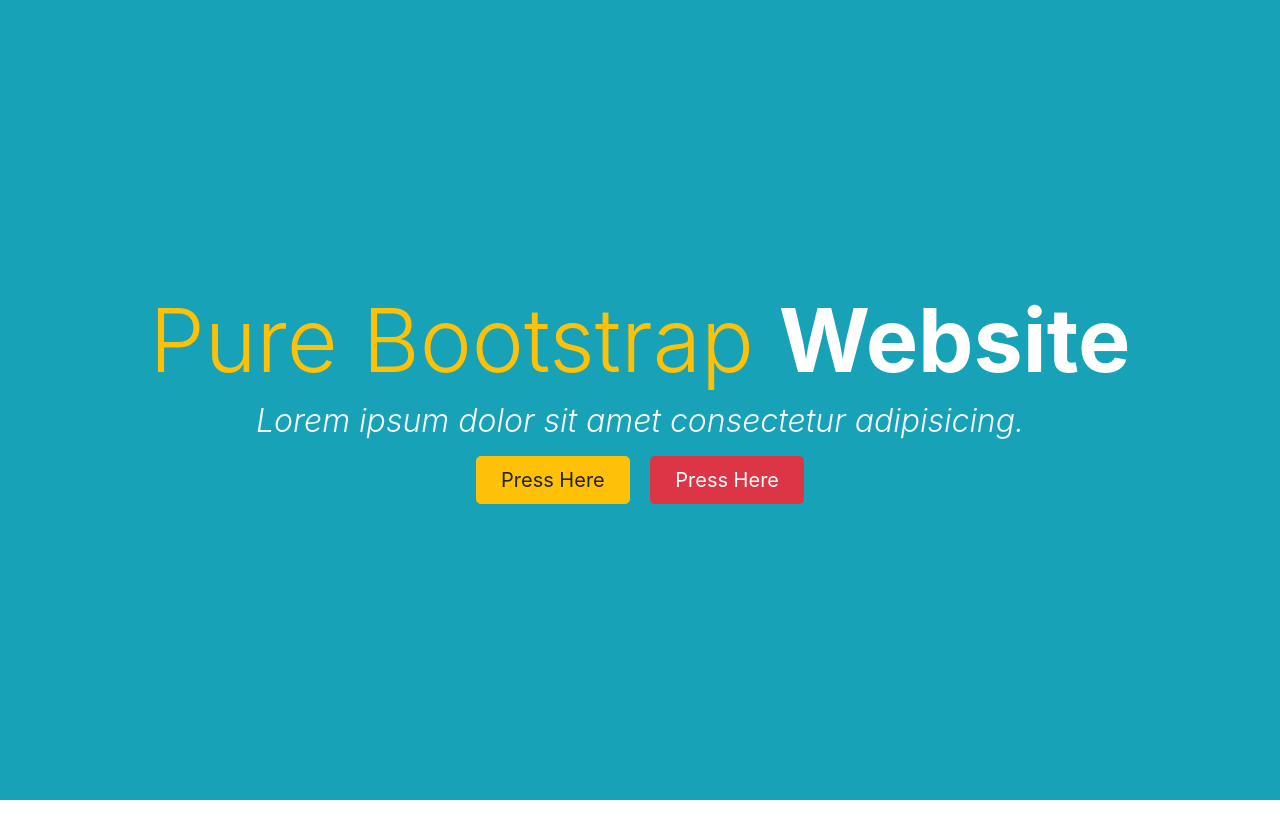
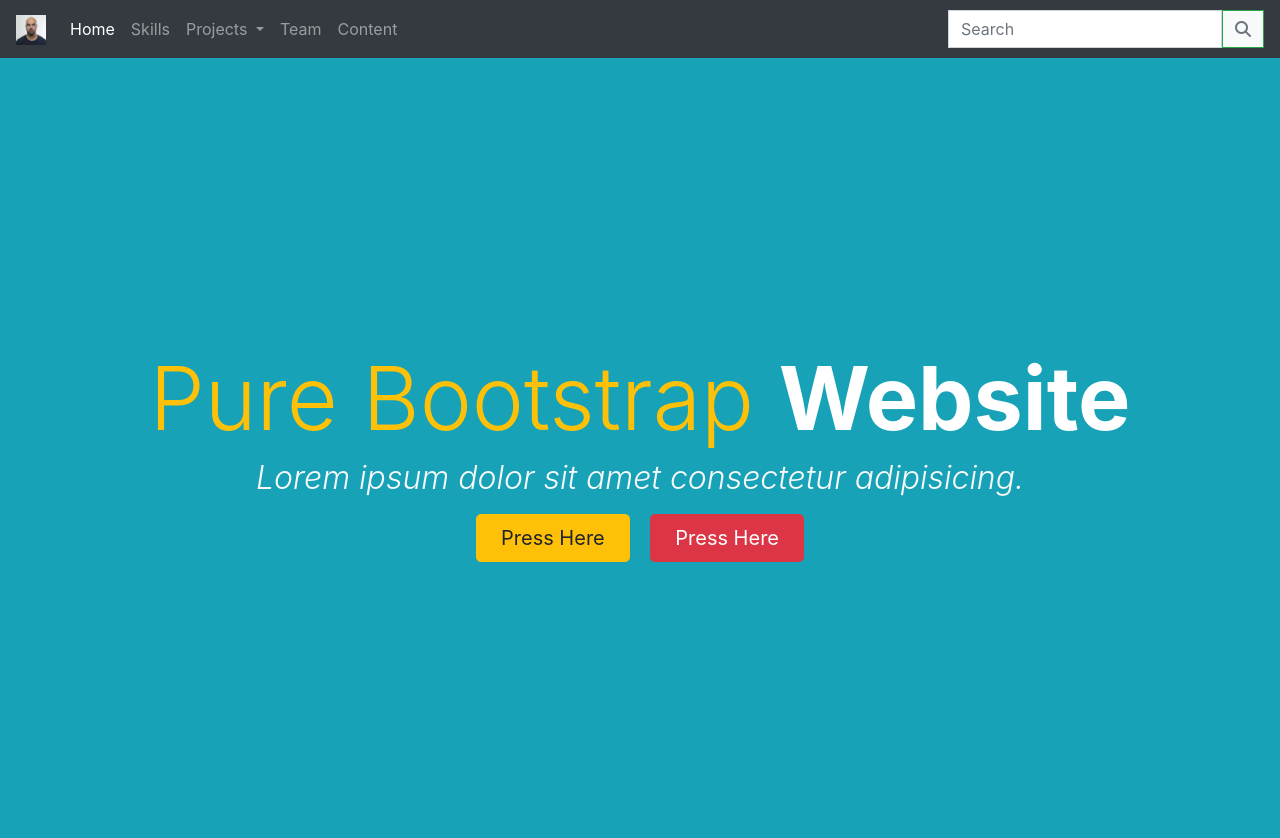
Before and after one commit to neki88/Bootstrap-project, a plain HTML site: page index.html in a window 1280 px wide. Before the commit the page ends 800 px from the top, so only its background shows below. Drawn offline with nearby package versions, Linux system fonts and the light colour scheme.

Commit message:
nav first

```diff
--- a/index.html
+++ b/index.html
@@ -7,10 +7,49 @@
 
     <!-- Bootstrap CSS -->
     <link rel="stylesheet" href="https://cdn.jsdelivr.net/npm/bootstrap@4.6.0/dist/css/bootstrap.min.css" integrity="sha384-B0vP5xmATw1+K9KRQjQERJvTumQW0nPEzvF6L/Z6nronJ3oUOFUFpCjEUQouq2+l" crossorigin="anonymous">
-
+    <script src="https://kit.fontawesome.com/1f4a0f7de8.js" crossorigin="anonymous"></script>
     <title>Bootstrap Pure</title>
   </head>
   <body>
+    <nav class="navbar navbar-expand-lg navbar-dark bg-dark">
+      <a class="navbar-brand" href="#"><img src="/images/ttt.jpg" width="30" height="30" alt=""></a>
+      <button class="navbar-toggler" type="button" data-toggle="collapse" data-target="#navbarSupportedContent" aria-controls="navbarSupportedContent" aria-expanded="false" aria-label="Toggle navigation">
+        <span class="navbar-toggler-icon"></span>
+      </button>
+
+      <div class="collapse navbar-collapse" id="navbarSupportedContent">
+        <ul class="navbar-nav mr-auto">
+          <li class="nav-item active">
+            <a class="nav-link" href="#">Home <span class="sr-only">(current)</span></a>
+          </li>
+          <li class="nav-item">
+            <a class="nav-link" href="#">Skills</a>
+          </li>
+          <li class="nav-item dropdown">
+            <a class="nav-link dropdown-toggle" href="#" id="navbarDropdown" role="button" data-toggle="dropdown" aria-haspopup="true" aria-expanded="false">
+              Projects
+            </a>
+            <div class="dropdown-menu" aria-labelledby="navbarDropdown">
+              <a class="dropdown-item" href="#">Action</a>
+              <a class="dropdown-item" href="#">Another action</a>
+              <div class="dropdown-divider"></div>
+              <a class="dropdown-item" href="#">Something else here</a>
+            </div>
+          </li>
+          <li class="nav-item">
+            <a class="nav-link" href="#">Team</a>
+          </li>
+          <li class="nav-item">
+            <a class="nav-link" href="#">Content</a>
+          </li>
+        </ul>
+        <form class="form-inline my-2 my-lg-0">
+          <input class="form-control .mr-sm-2 rounded-0" type="search" placeholder="Search" aria-label="Search">
+          <!--<button class="btn btn-outline-success my-2 my-sm-0" type="submit">Search</button>-->
+          <button class="btn btn-outline-success my-2 my-sm-0 bg-light rounded-0" type="submit"><i class="fas fa-search fa-1x text-secondary"></i></button>
+        </form>
+      </div>
+    </nav>
 
     <section>
       <div class="container-fluid">
```
